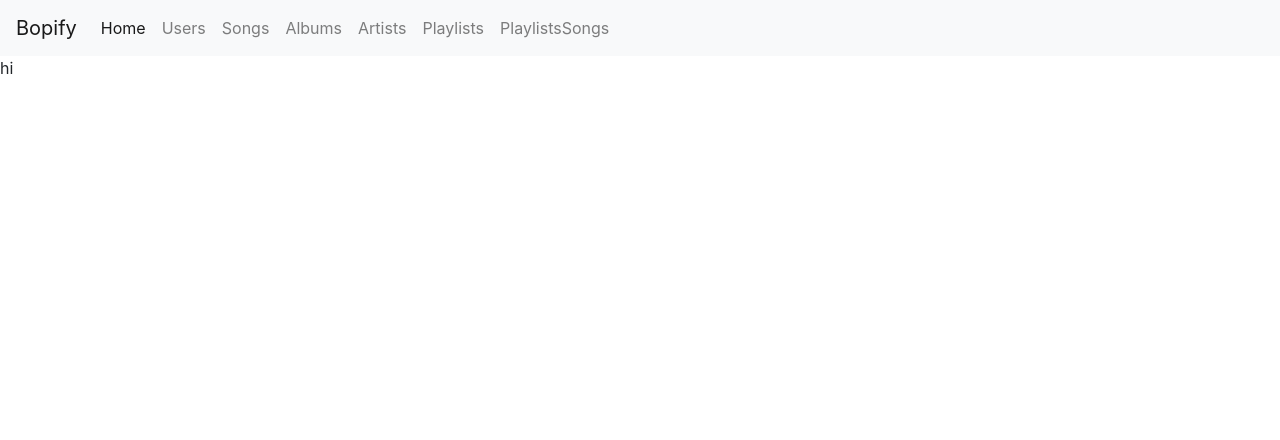
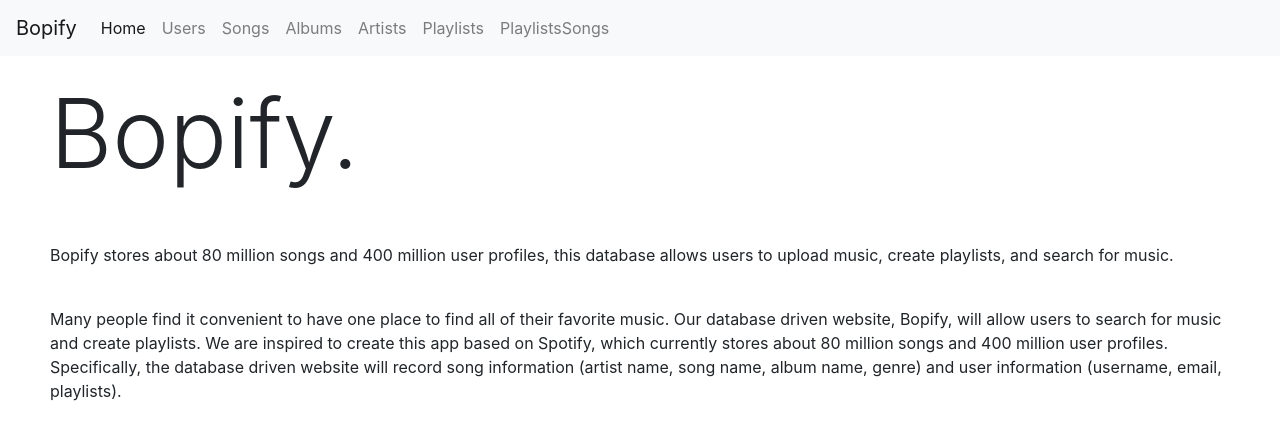
Before and after one commit to domotheawsome/BopifyDB, a Flask app: page / in a window 1280 px wide. Shown: the top 440 px of the page. Run offline with Flask 2, Linux system fonts and the light colour scheme; some libraries are stand-ins or nearby versions.

Commit message:
final styling

```diff
--- a/static/styles.css
+++ b/static/styles.css
@@ -2,6 +2,10 @@
     font-size: 30px;
     font-weight: 500;
     margin-top:30px;
+}
+.text-xl {
+    font-size: 1.25rem; /* 20px */
+    line-height: 1.75rem; /* 28px */
 }
  .mt20 {
     margin-top: 20px;
--- a/templates/index.html
+++ b/templates/index.html
@@ -4,13 +4,21 @@
 
 
 <head>
-<h1>Welcome to BSG People and Planets</h1>
+<h1>Welcome to Bopify</h1>
 <h3>Forked from @wolfordj, modified by @domotheawsome</h3>
 </head>
 
 <body>
     {% block content %}
-    <p>hi</p>
+    <div class="pagecontainer">
+        <h1 class="display-1 title mt20"> Bopify.</h1>
+        </br>
+        <p class="mt20">Bopify stores about 80 million songs and 400 million user profiles, this database allows users to upload music, create playlists, and search for music.
+        </p>
+    </br>
+        <p>Many people find it convenient to have one place to find all of their favorite music. Our database driven website, Bopify, will allow users to search for music and create playlists. We are inspired to create this app based on Spotify, which currently stores about 80 million songs and 400 million user profiles. Specifically, the database driven website will record song information (artist name, song name, album name, genre) and user information (username, email, playlists).
+        </p>
+    </div>
     <!--
     <div>
         <nav>
--- a/templates/layouts/layouts.html
+++ b/templates/layouts/layouts.html
@@ -6,8 +6,22 @@
     </meta>
     <title>Bopify</title>
     <!-- Bootstrap 5 CSS only -->
+    <link rel="stylesheet" href="https://stackpath.bootstrapcdn.com/bootstrap/4.5.0/css/bootstrap.min.css">
+
+    <script src="https://code.jquery.com/jquery-3.5.1.min.js"></script>
+
+    <script src="https://stackpath.bootstrapcdn.com/bootstrap/4.5.0/js/bootstrap.min.js"></script>
+
+    <link href="https://cdn.jsdelivr.net/npm/bootstrap@5.0.0/dist/css/bootstrap.min.css" rel="stylesheet" >
+
+    <script src="https://cdn.jsdelivr.net/npm/bootstrap@5.0.1/dist/js/bootstrap.min.js" integrity="sha384-Atwg2Pkwv9vp0ygtn1JAojH0nYbwNJLPhwyoVbhoPwBhjQPR5VtM2+xf0Uwh9KtT" crossorigin="anonymous"></script>
+    <!--
+    <script type="text/javascript" src='js/bootstrap.min.js'></script>
+    -->
+    <link rel="stylesheet" href="https://cdn.jsdelivr.net/npm/bootstrap@4.3.1/dist/css/bootstrap.min.css" integrity="sha384-ggOyR0iXCbMQv3Xipma34MD+dH/1fQ784/j6cY/iJTQUOhcWr7x9JvoRxT2MZw1T" crossorigin="anonymous">
+    <!--
     <script src="https://code.jquery.com/jquery-3.2.1.min.js" integrity="sha256-hwg4gsxgFZhOsEEamdOYGBf13FyQuiTwlAQgxVSNgt4=" crossorigin="anonymous"></script>
-    <link rel="stylesheet" href="https://cdn.jsdelivr.net/npm/bootstrap@4.3.1/dist/css/bootstrap.min.css" integrity="sha384-ggOyR0iXCbMQv3Xipma34MD+dH/1fQ784/j6cY/iJTQUOhcWr7x9JvoRxT2MZw1T" crossorigin="anonymous">
+    -->
     <link rel="stylesheet" href="{{url_for('static',filename='../static/styles.css') }}"  type="text/css"/>
 
 
```
